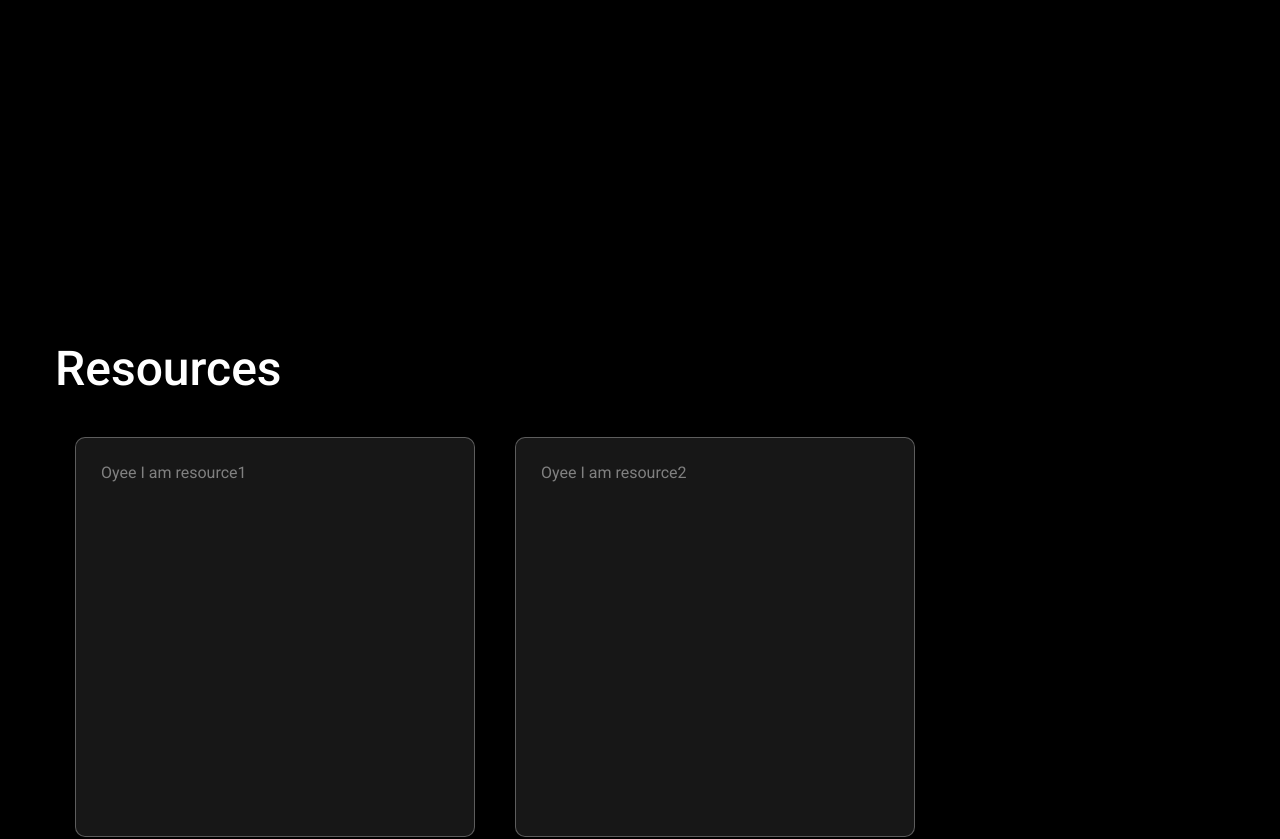
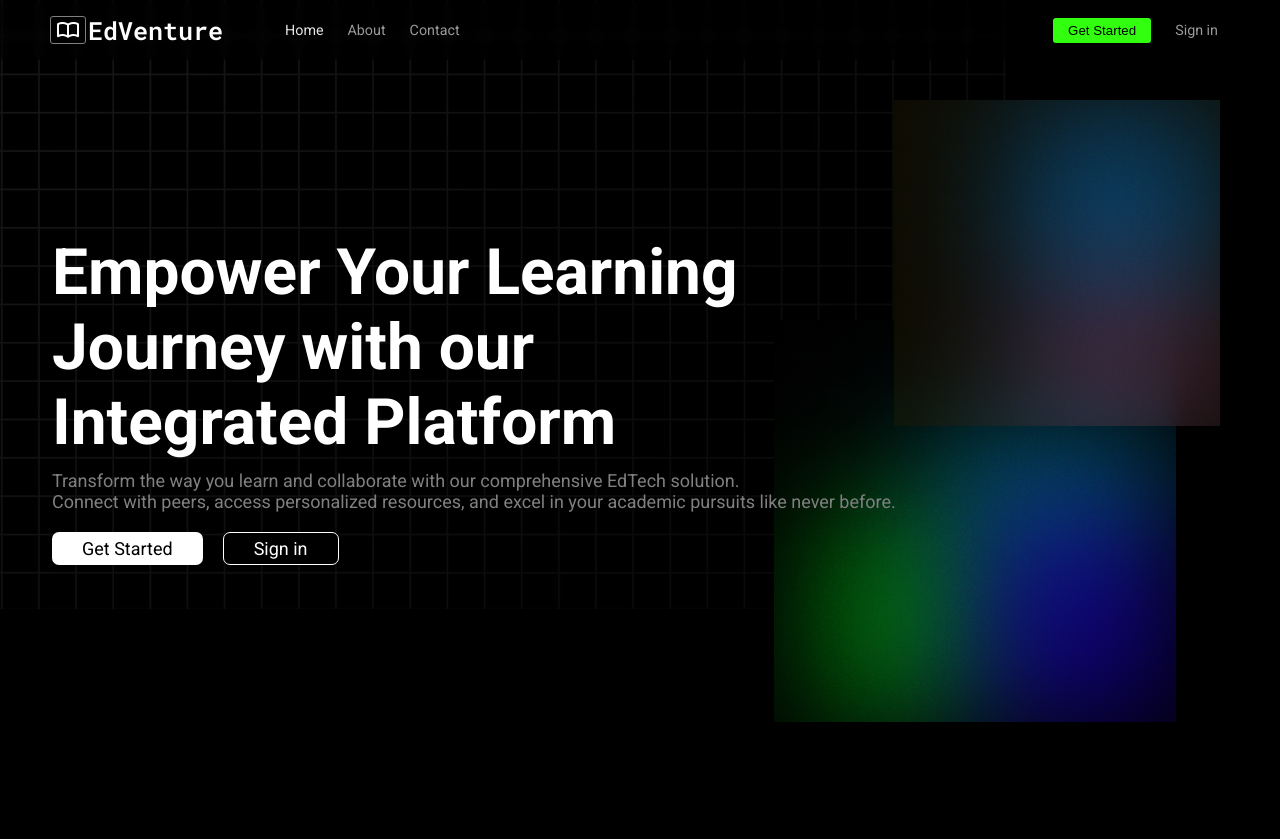
Before and after one commit to EdVentureDev/EdVenture, an Angular app in the folder EdVenture-FrontEnd/: page /home in a window 1280 px wide. Shown: the top 839 px of the page. Built offline with nearby package versions, Linux system fonts and the light colour scheme.

Commit message:
Refactor app component HTML to use router-outlet instead of app-resources

```diff
--- a/EdVenture-FrontEnd/src/app/app.component.html
+++ b/EdVenture-FrontEnd/src/app/app.component.html
@@ -1,2 +1 @@
-
-<app-resources></app-resources>
+<router-outlet></router-outlet>
```
